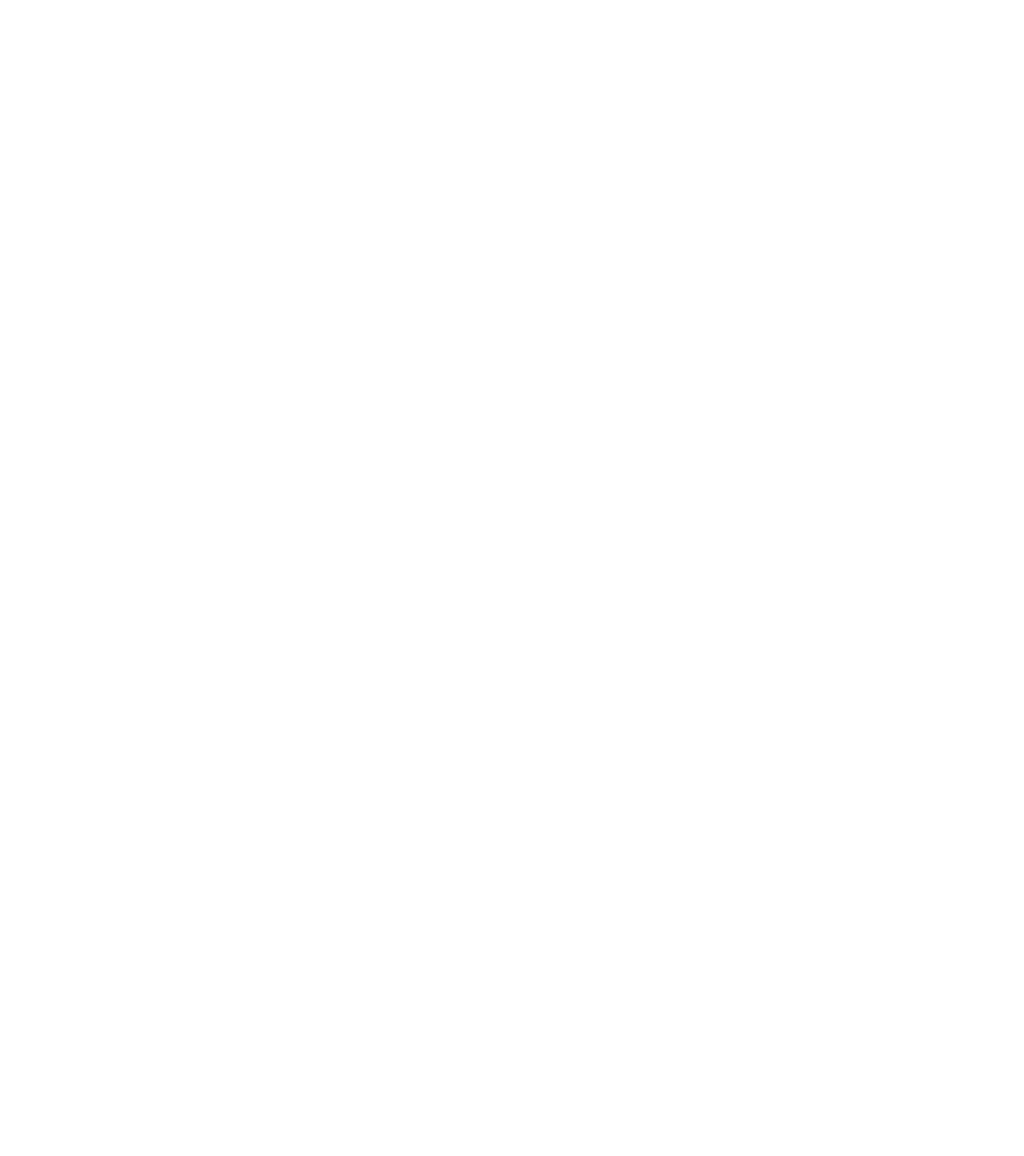
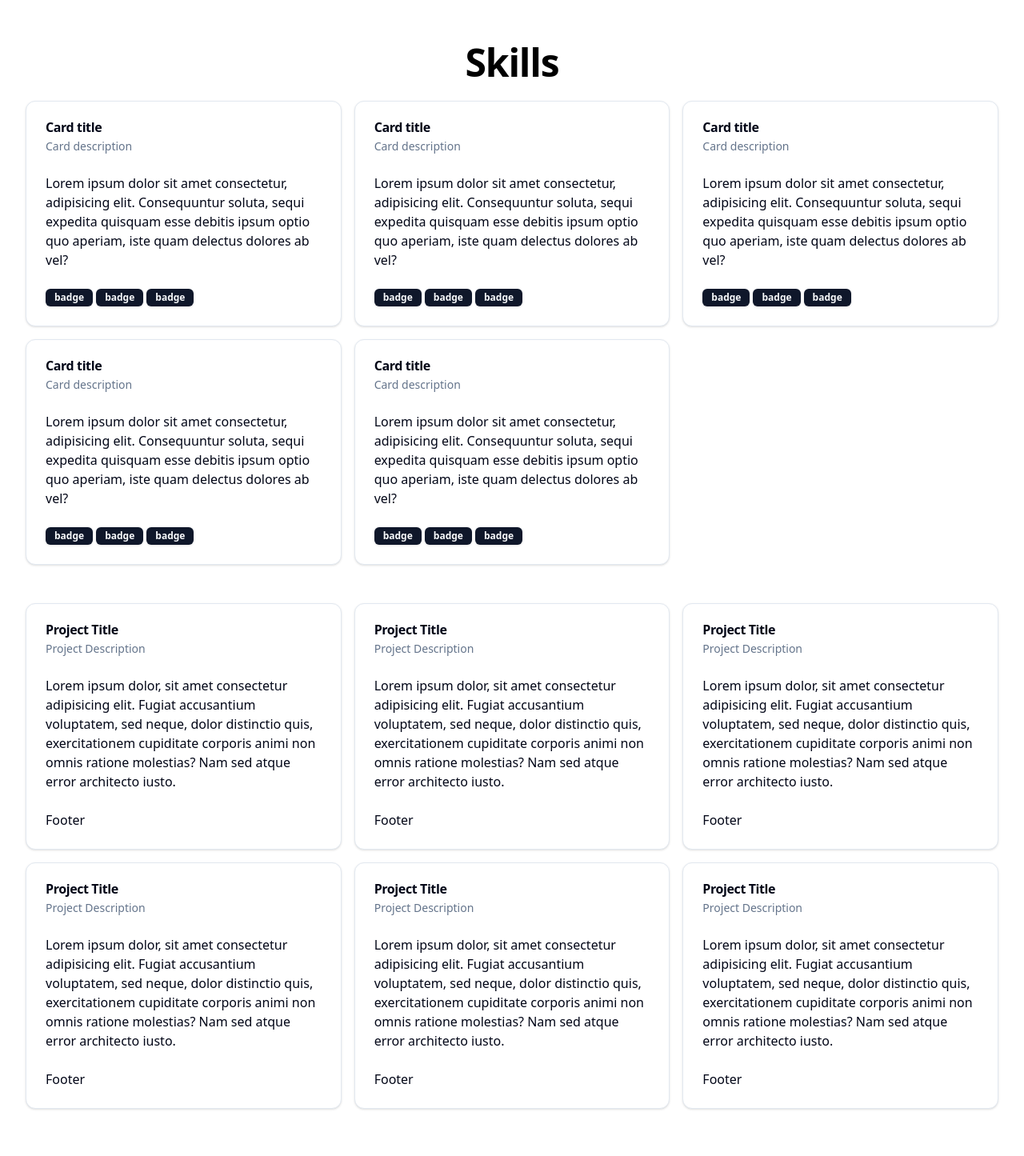
Before and after one commit to hermansapitri00/react-test, a React (Vite) app: page / in a window 1280 px wide. Shown: the part 986-2431 px from the top of the page at 80% size. Before the commit the page ends 992 px from the top, so only its background shows below. Built offline with nearby package versions, Linux system fonts and the light colour scheme.

Commit message:
add: components to layout

```diff
--- a/src/App.tsx
+++ b/src/App.tsx
@@ -1,11 +1,17 @@
 import About from "./components/About";
+import Footer from "./components/Footer";
 import Hero from "./components/Hero";
+import Projects from "./components/Projects";
+import Skills from "./components/Skills";
 
 function App() {
   return (
     <div className="grid gap-y-6">
       <Hero />
       <About />
+      <Skills />
+      <Projects />
+      <Footer />
     </div>
   );
 }
```
